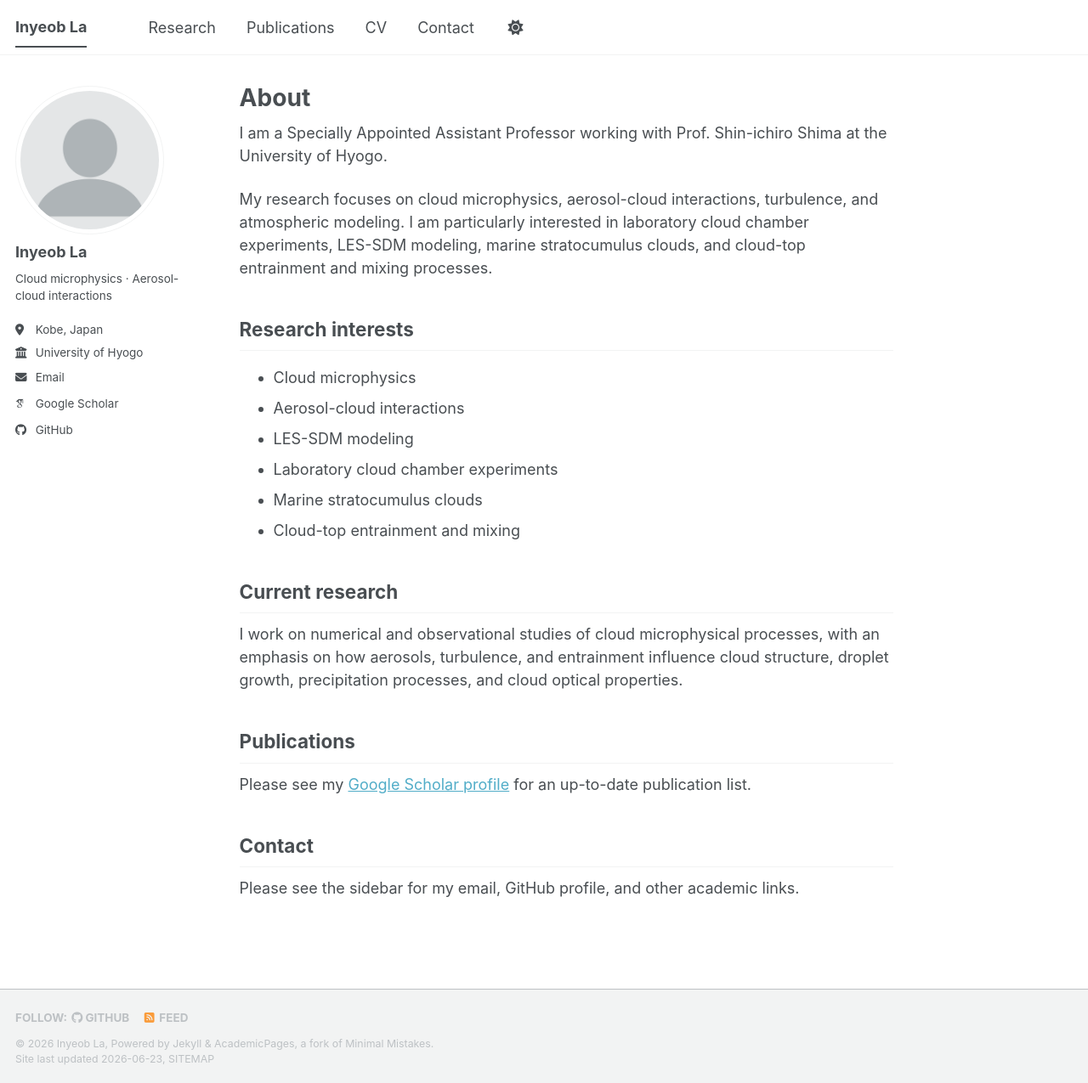
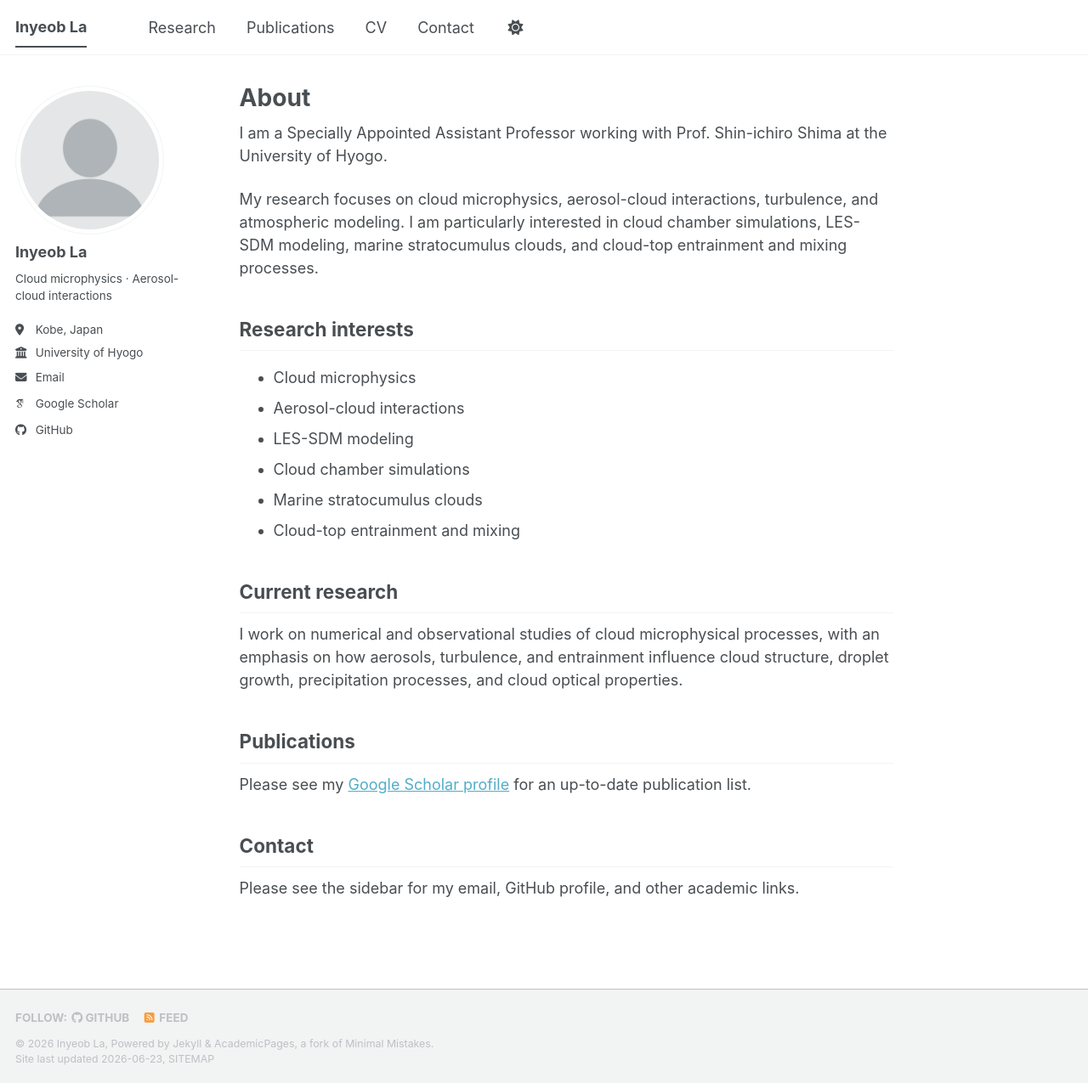
Before and after one commit to iyna481/iyna481.github.io, a Jekyll site: the page built from _pages/about.md, in a window 1280 px wide and 1275 px high. Shown: the whole window at 85% size. Built offline with Jekyll 4.4.1, drawn with Linux system fonts in a browser that asks for light colours; some web fonts are replaced; a script bundle is joined from its source files by our own code; library files that are not in the unit come from our copies.

Commit message:
Update homepage wording to cloud chamber simulations

```diff
--- a/_pages/about.md
+++ b/_pages/about.md
@@ -9,14 +9,14 @@ redirect_from:
 
 I am a Specially Appointed Assistant Professor working with Prof. Shin-ichiro Shima at the University of Hyogo.
 
-My research focuses on cloud microphysics, aerosol-cloud interactions, turbulence, and atmospheric modeling. I am particularly interested in laboratory cloud chamber experiments, LES-SDM modeling, marine stratocumulus clouds, and cloud-top entrainment and mixing processes.
+My research focuses on cloud microphysics, aerosol-cloud interactions, turbulence, and atmospheric modeling. I am particularly interested in cloud chamber simulations, LES-SDM modeling, marine stratocumulus clouds, and cloud-top entrainment and mixing processes.
 
 ## Research interests
 
 - Cloud microphysics
 - Aerosol-cloud interactions
 - LES-SDM modeling
-- Laboratory cloud chamber experiments
+- Cloud chamber simulations
 - Marine stratocumulus clouds
 - Cloud-top entrainment and mixing
 
```
